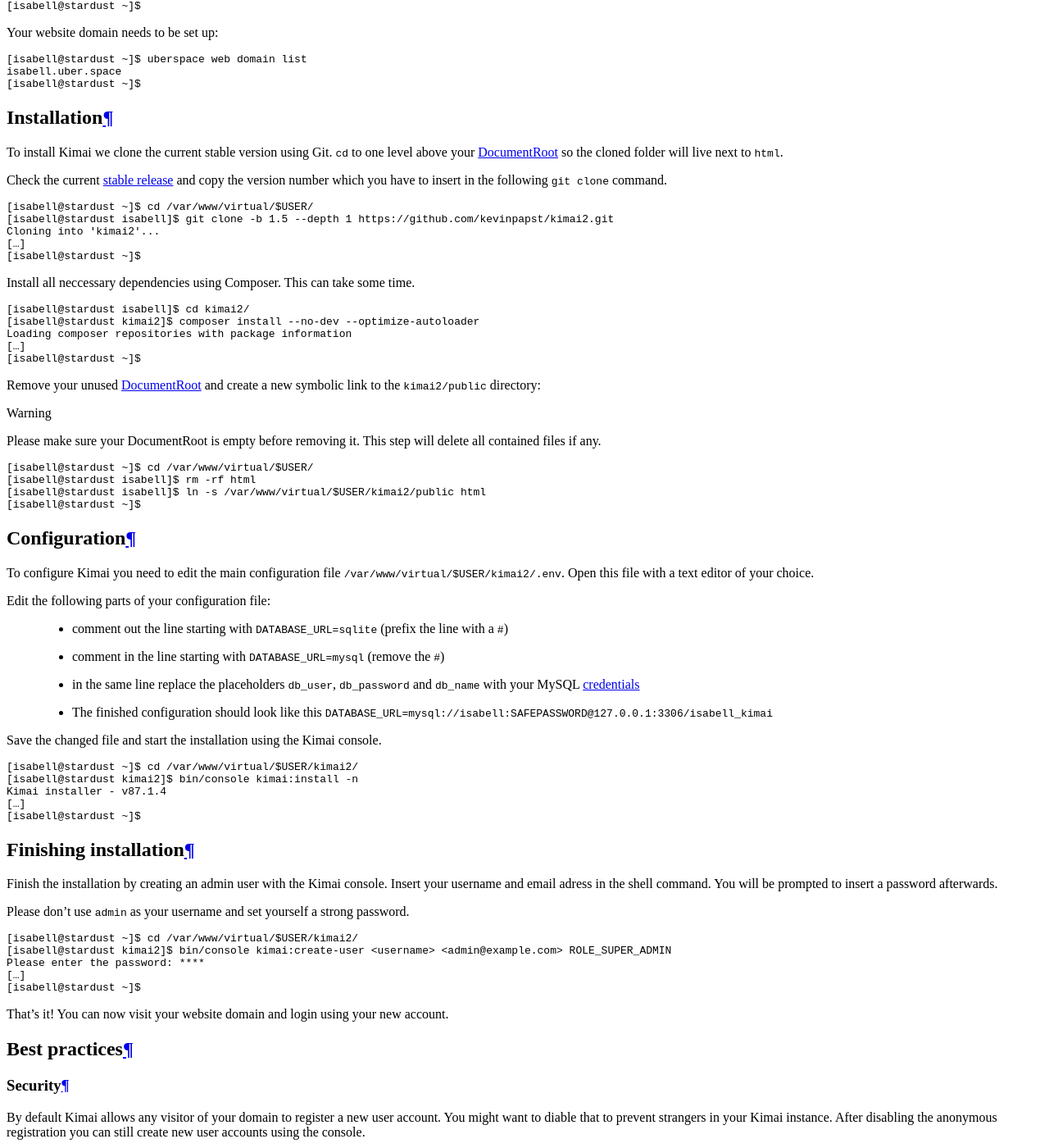
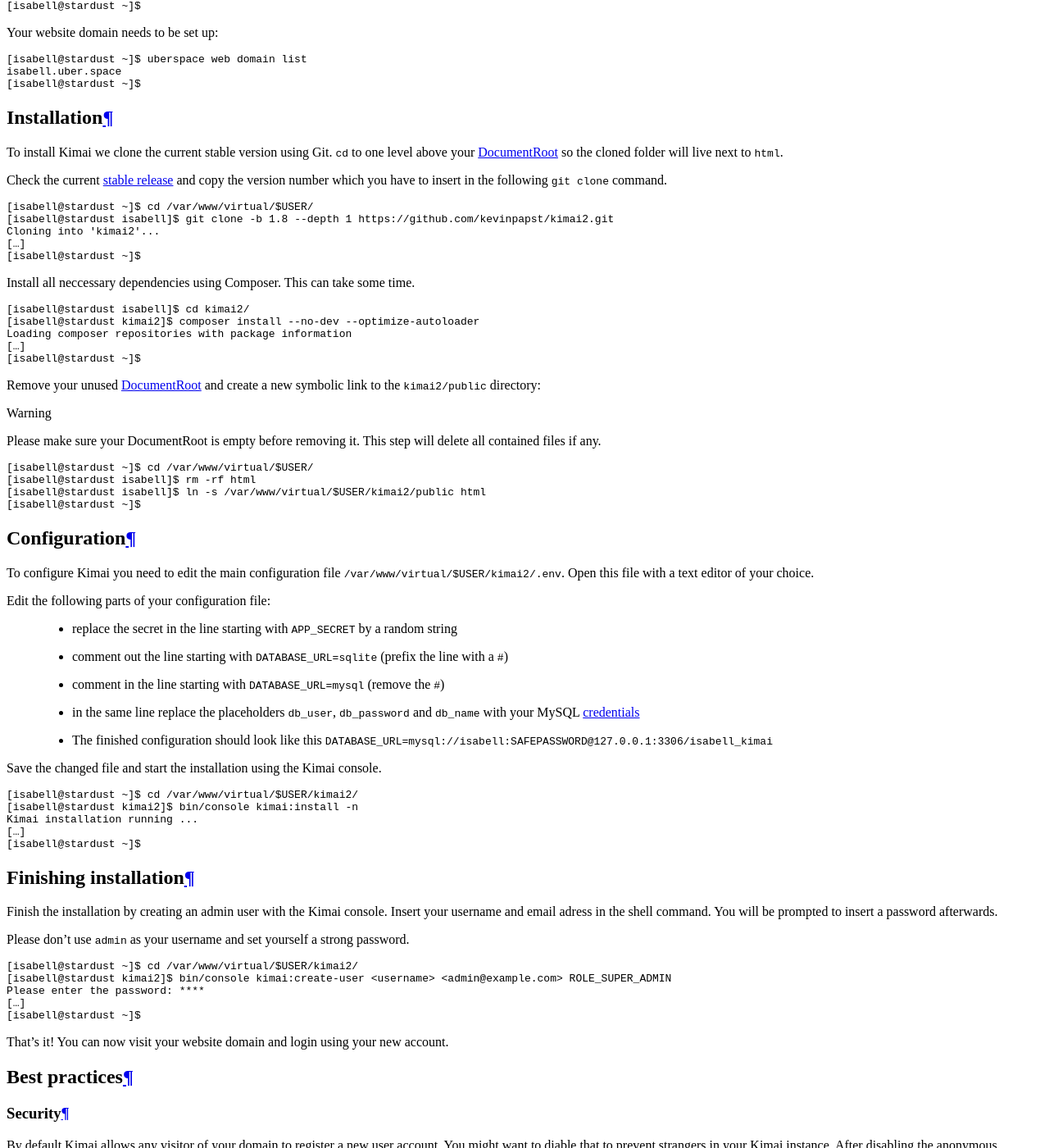
Before and after one commit to Uberspace/lab, a Sphinx documentation site: the page built from source/guide_kimai.rst, in a window 1280 px wide and 1400 px high, scrolled down 4000 px. Shown: the whole window at 82% size. Built offline with Sphinx 7.4.7 and the Read the Docs theme 2.0.0, drawn with Linux system fonts in a browser that asks for light colours; some of the changed text lies outside the part shown.

```diff
--- a/source/guide_kimai.rst
+++ b/source/guide_kimai.rst
@@ -65,7 +65,7 @@ Check the current `stable release`_ and copy the version number which you have t
  :emphasize-lines: 2
 
  [isabell@stardust ~]$ cd /var/www/virtual/$USER/
- [isabell@stardust isabell]$ git clone -b 1.5 --depth 1 https://github.com/kevinpapst/kimai2.git
+ [isabell@stardust isabell]$ git clone -b 1.8 --depth 1 https://github.com/kevinpapst/kimai2.git
  Cloning into 'kimai2'...
  […]
  [isabell@stardust ~]$
@@ -98,6 +98,7 @@ Configuration
 To configure Kimai you need to edit the main configuration file ``/var/www/virtual/$USER/kimai2/.env``. Open this file with a text editor of your choice.
 
 Edit the following parts of your configuration file:
+ * replace the secret in the line starting with ``APP_SECRET`` by a random string
  * comment out the line starting with ``DATABASE_URL=sqlite`` (prefix the line with a ``#``)
  * comment in the line starting with ``DATABASE_URL=mysql`` (remove the ``#``)
  * in the same line replace the placeholders ``db_user``, ``db_password`` and ``db_name`` with your MySQL :manual_anchor:`credentials <database-mysql.html#login-credentials>`
@@ -109,7 +110,7 @@ Save the changed file and start the installation using the Kimai console.
 
  [isabell@stardust ~]$ cd /var/www/virtual/$USER/kimai2/
  [isabell@stardust kimai2]$ bin/console kimai:install -n
- Kimai installer - v87.1.4
+ Kimai installation running ...
  […]
  [isabell@stardust ~]$
 
@@ -173,7 +174,7 @@ To update your installation fetch the new release tags from GitHub and checkout
 
  [isabell@stardust ~]$ cd /var/www/virtual/$USER/kimai2/
  [isabell@stardust kimai2]$ git fetch --tags
- [isabell@stardust kimai2]$ git checkout 87.2.0
+ [isabell@stardust kimai2]$ git checkout 1.8
  [isabell@stardust kimai2]$ composer install --no-dev --optimize-autoloader
  [isabell@stardust ~]$
 
@@ -207,6 +208,6 @@ And last but not least: upgrade your database (you need to confirm the migration
 
 ----
 
-Tested with Kimai 1.5 and Uberspace 7.3.6
+Tested with Kimai 1.8 and Uberspace 7.5.0
 
 .. author_list::
```
